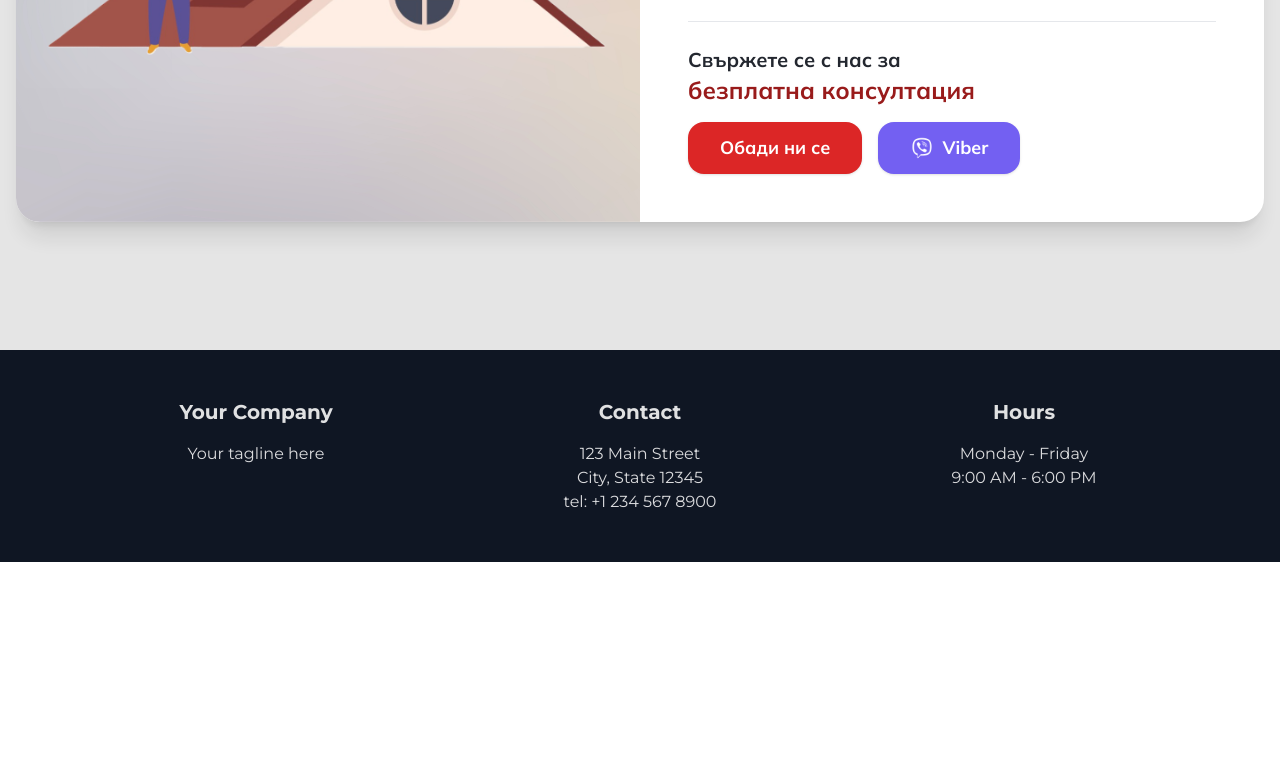
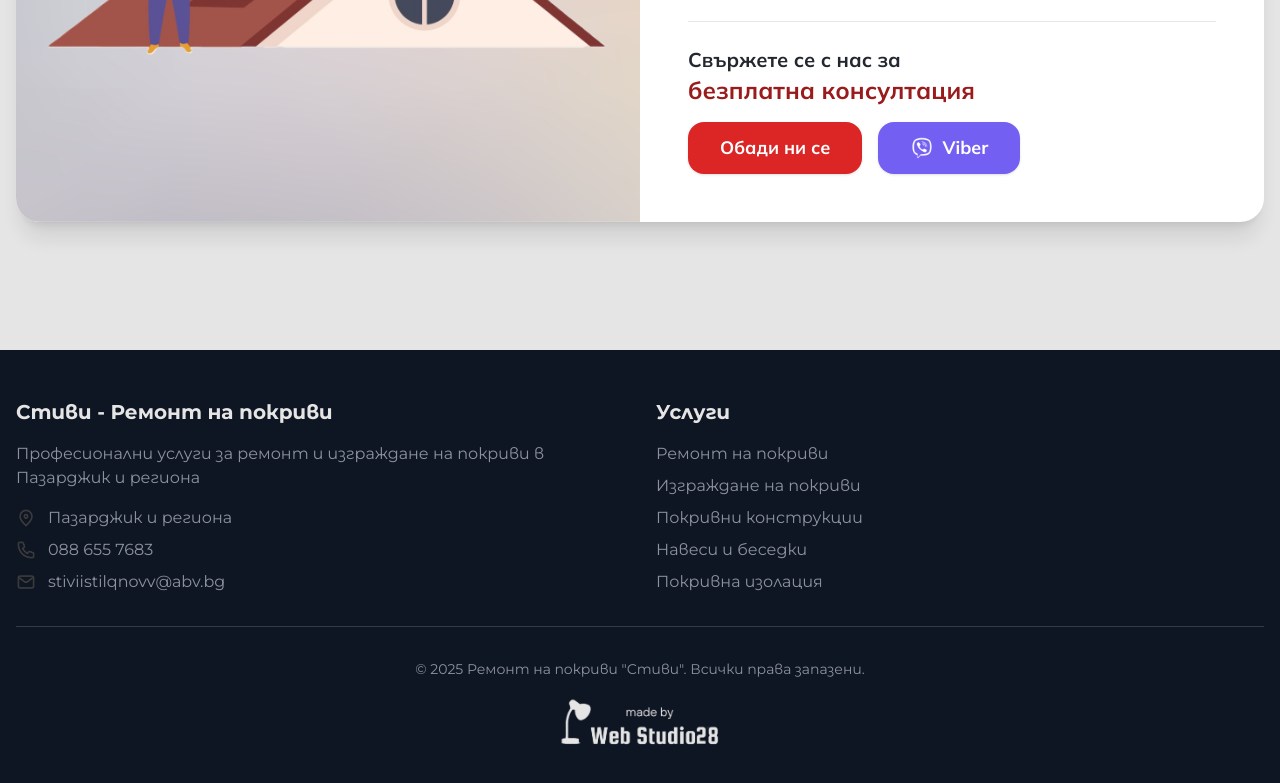
Before and after one commit to webstudio28/pokrivserviz, an Eleventy site: page src/index.njk in a window 1280 px wide. Shown: the part 4111-4894 px from the top of the page. Before the commit the page ends 4673 px from the top, so only its background shows below. Built offline with nearby package versions, Linux system fonts and the light colour scheme; Eleventy itself is replaced by a stand-in of ours; files that its build step writes are made by us from their sources.

Commit message:
production ready

```diff
--- a/src/_layouts/base.njk
+++ b/src/_layouts/base.njk
@@ -130,7 +130,7 @@
     <body class="min-h-screen text-primary-white font-[Mulish]">
 
         <div class="fixed inset-0 w-full h-[100vh] -z-10 pointer-events-none">
-            <img src="{{ '/assets/images/base-bg.jpg' | url }}" alt="Background" class="w-full h-full object-cover opacity-20" />
+            <img src="assets/images/base-bg.jpg" alt="Background" class="w-full h-full object-cover opacity-20" />
         </div>
 
         <div class="absolute inset-0 w-full h-full -z-5 bg-black opacity-10 pointer-events-none"></div>
@@ -157,7 +157,7 @@
                     </div>
                     <div class="flex items-center gap-2 ml-auto md:hidden">
                         <a href="#contact" class="flex items-center md:hidden bg-primary-red text-primary-white font-bold px-3 py-1 text-sm rounded-2xl border-2 border-primary-red hover:bg-primary-dark-gray hover:text-primary-red transition-colors">
-                            Обади ни се
+                            Обаждане
                         </a>
                         <a href="viber://chat?number=+359886557683" class="flex items-center justify-center ml-1 w-9 h-9 rounded-full bg-[#7360f2] hover:bg-[#5e4bb7] transition-colors border-2 border-[#7360f2]" title="Viber">
                             <img src="assets/images/viber.png" alt="Viber" class="w-5 h-5" />
@@ -185,23 +185,42 @@
 
             <!-- Footer -->
             <footer class="bg-gray-900 mt-20 font-[Montserrat]">
-                <div class="max-w-90 mx-auto py-12 px-4">
-                    <div class="grid grid-cols-1 md:grid-cols-3 gap-8 text-center">
+                <div class="max-w-7xl mx-auto py-12 px-4">
+                    <div class="grid grid-cols-1 md:grid-cols-2 gap-8 text-center md:text-left">
                         <div>
-                            <h3 class="text-xl font-bold mb-4">Your Company</h3>
-                            <p class="text-primary-gray">Your tagline here</p>
+                            <h3 class="text-xl font-bold mb-4 text-white">Стиви - Ремонт на покриви</h3>
+                            <p class="text-gray-400 mb-4">Професионални услуги за ремонт и изграждане на покриви в Пазарджик и региона</p>
+                            <div class="flex flex-col gap-2">
+                                <div class="flex items-center gap-3 justify-center md:justify-start">
+                                    <img src="assets/images/location.png" alt="Локация" class="w-5 h-5" />
+                                    <span class="text-gray-400">Пазарджик и региона</span>
+                                </div>
+                                <div class="flex items-center gap-3 justify-center md:justify-start">
+                                    <img src="assets/images/phone.png" alt="Телефон" class="w-5 h-5" />
+                                    <a href="tel:+359886557683" class="text-gray-400 hover:text-white transition-colors">088 655 7683</a>
+                                </div>
+                                <div class="flex items-center gap-3 justify-center md:justify-start">
+                                    <img src="assets/images/mail.png" alt="Имейл" class="w-5 h-5" />
+                                    <a href="mailto:stiviistilqnovv@abv.bg" class="text-gray-400 hover:text-white transition-colors">stiviistilqnovv@abv.bg</a>
+                                </div>
+                            </div>
                         </div>
                         <div>
-                            <h3 class="text-xl font-bold mb-4">Contact</h3>
-                            <p class="text-primary-gray">123 Main Street</p>
-                            <p class="text-primary-gray">City, State 12345</p>
-                            <p class="text-primary-gray">tel: +1 234 567 8900</p>
+                            <h3 class="text-xl font-bold mb-4 text-white">Услуги</h3>
+                            <ul class="text-gray-400 space-y-2">
+                                <li>Ремонт на покриви</li>
+                                <li>Изграждане на покриви</li>
+                                <li>Покривни конструкции</li>
+                                <li>Навеси и беседки</li>
+                                <li>Покривна изолация</li>
+                            </ul>
                         </div>
-                        <div>
-                            <h3 class="text-xl font-bold mb-4">Hours</h3>
-                            <p class="text-primary-gray">Monday - Friday</p>
-                            <p class="text-primary-gray">9:00 AM - 6:00 PM</p>
-                        </div>
+                    </div>
+                    <div class="border-t border-gray-700 mt-8 pt-8 flex flex-col items-center gap-4">
+                        <p class="text-gray-400 text-sm text-center">© 2025 Ремонт на покриви "Стиви". Всички права запазени.</p>
+                        <a href="https://www.webstudio28.com" target="_blank" rel="noopener noreferrer" class="hover:opacity-80 transition-opacity">
+                            <img src="assets/images/webstudio28.png" alt="WebStudio28" class="h-14 w-auto" />
+                        </a>
                     </div>
                 </div>
             </footer>
```
Also changed, not shown: src/assets/images/webstudio28.png (added).
